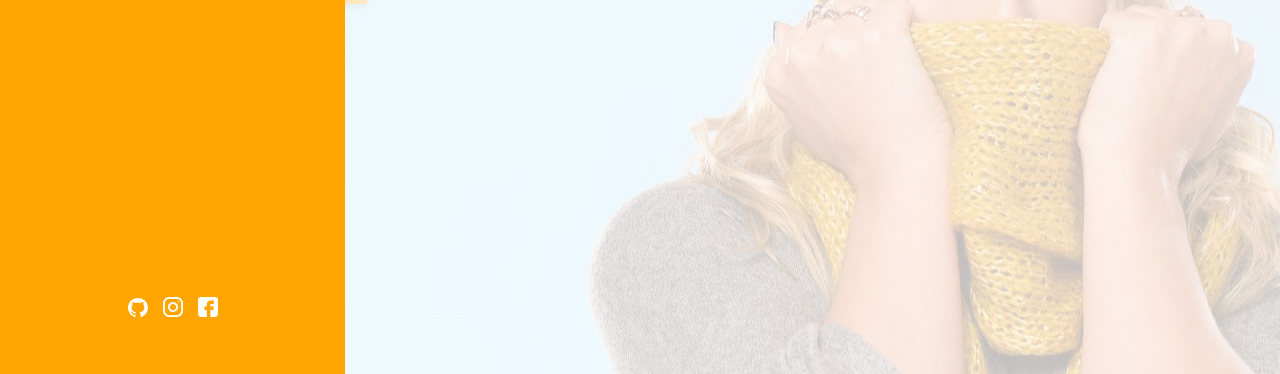
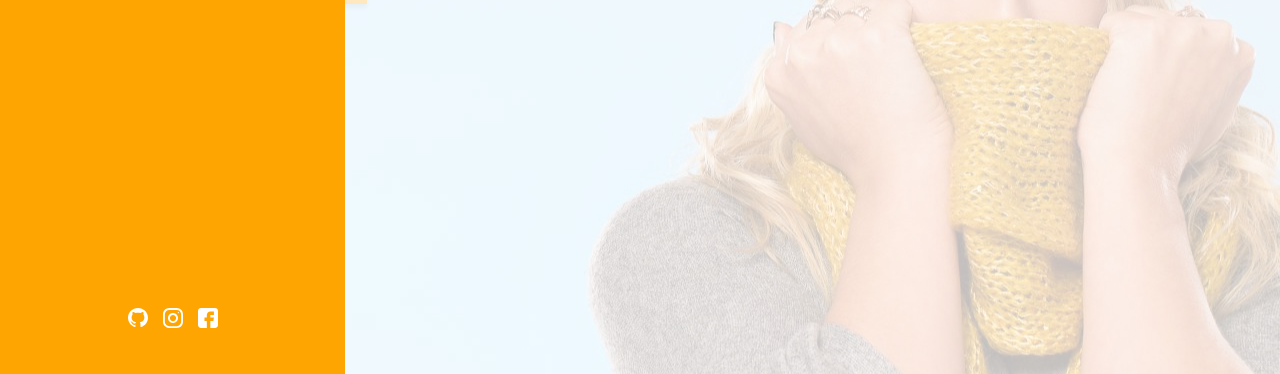
Before and after one commit to Delersing/Portfolio, a website: page src/index.html in a window 1280 px wide. Both pictures are taken after a click on the element 1232 px from the left and 30 px from the top of the page. Shown: the part 426-800 px from the top of the page. Drawn offline with nearby package versions, Linux system fonts and the light colour scheme; files that its build step writes are made by us from their sources; files whose address does not match are found by name.

Commit message:
fix menu with icons height bug

```diff
--- a/src/sass/blocks/_menu.scss
+++ b/src/sass/blocks/_menu.scss
@@ -44,6 +44,7 @@
         position: relative;
         width: 345px;
         background-color: $main-color;
+        min-height: 500px;
         height: 100%;
         padding-top: 140px;
         padding-left: 40px;
@@ -94,6 +95,7 @@
 
     &__social {
         position: absolute;
+        top: 93%;
         bottom: 50px;
         left: 50%;
         transform: translateX(-50%);
```
Also changed, not shown: dist/css/style.min.css.
